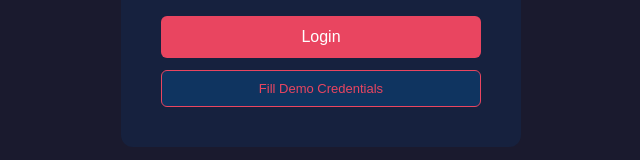
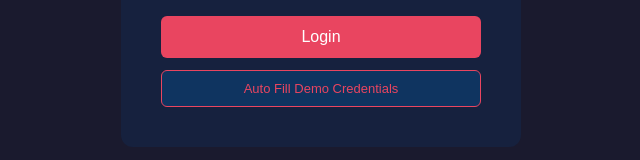
Before and after one commit to eakarsu/AIResearchLiteratureAgent, a React (Create React App) app in the folder frontend/: page / in a window 1280 px wide. Shown: the part 467-627 px from the top of the page, without its empty margins (319-959 px from the left). Built offline with nearby package versions, Linux system fonts and the light colour scheme.

Commit message:
Commit pending workspace changes

```diff
--- a/frontend/src/pages/LoginPage.js
+++ b/frontend/src/pages/LoginPage.js
@@ -7,5 +7,5 @@
     <form onSubmit={s}><input value={email} onChange={e => setEmail(e.target.value)} placeholder="Email" type="email" style={{ width: '100%', padding: 12, marginBottom: 12, background: '#1a1a2e', border: '1px solid #0f3460', borderRadius: 6, color: '#fff', boxSizing: 'border-box' }} />
     <input value={password} onChange={e => setPassword(e.target.value)} placeholder="Password" type="password" style={{ width: '100%', padding: 12, marginBottom: 20, background: '#1a1a2e', border: '1px solid #0f3460', borderRadius: 6, color: '#fff', boxSizing: 'border-box' }} />
     <button type="submit" style={{ width: '100%', padding: 12, background: '#e94560', color: '#fff', border: 'none', borderRadius: 6, fontSize: 16, cursor: 'pointer', marginBottom: 12 }}>Login</button></form>
-    <button onClick={() => { setEmail(process.env.REACT_APP_DEMO_EMAIL || ''); setPassword(process.env.REACT_APP_DEMO_PASSWORD || ''); }} style={{ width: '100%', padding: 10, background: '#0f3460', color: '#e94560', border: '1px solid #e94560', borderRadius: 6, cursor: 'pointer', fontSize: 13 }}>Fill Demo Credentials</button>
+    <button onClick={() => { setEmail(process.env.REACT_APP_DEMO_EMAIL || ''); setPassword(process.env.REACT_APP_DEMO_PASSWORD || ''); }} style={{ width: '100%', padding: 10, background: '#0f3460', color: '#e94560', border: '1px solid #e94560', borderRadius: 6, cursor: 'pointer', fontSize: 13 }}>Auto Fill Demo Credentials</button>
   </div></div>); }
```
